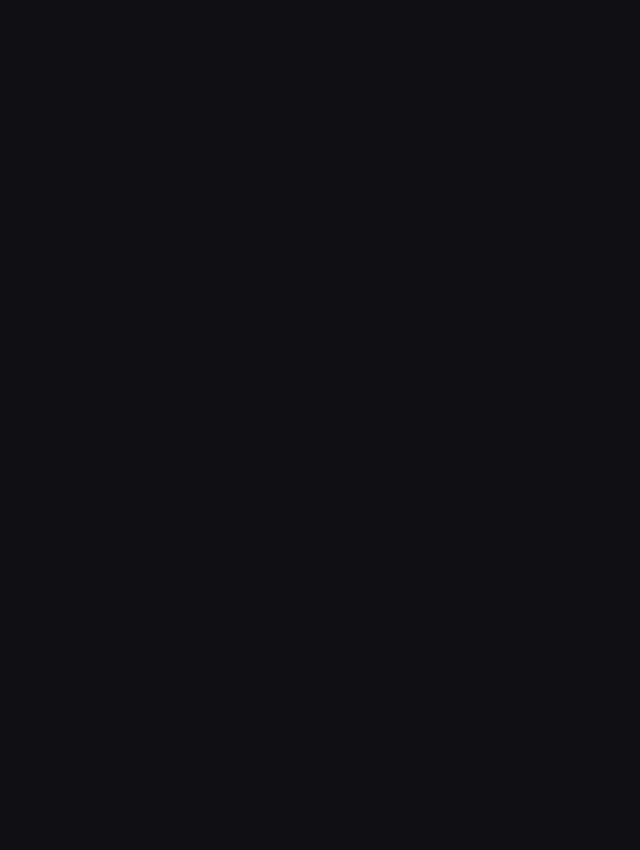
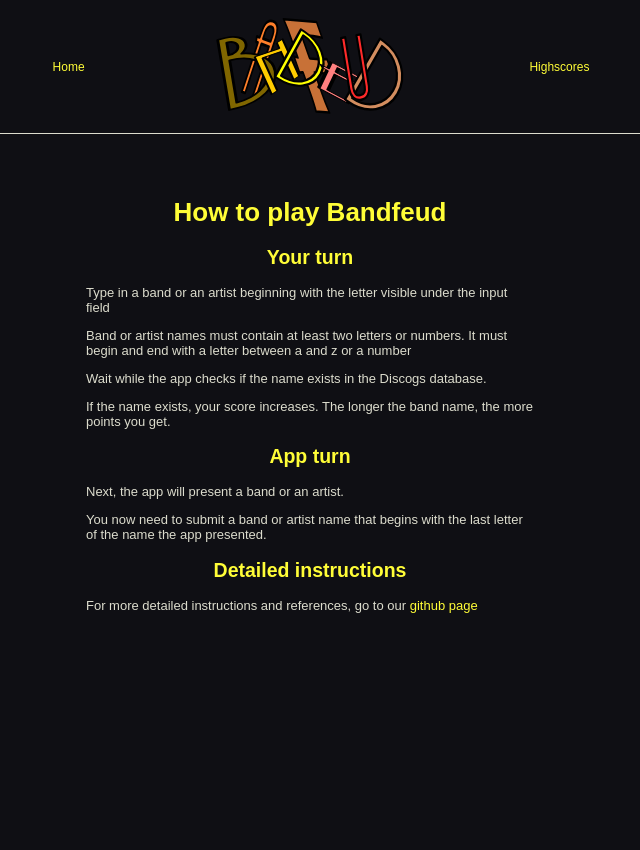
Before and after one commit to Pellin/bandfeud, a React app in the folder client/: page /about in a window 1280 px wide. Shown: the whole page, without its empty margins (330-970 px from the left). Before the commit the page ends 800 px from the top, so only its background shows below. Built offline with nearby package versions, Linux system fonts and the light colour scheme.

Commit message:
Added About component with game instructions and link to Github

```diff
--- a/client/src/AppRouter.js
+++ b/client/src/AppRouter.js
@@ -3,6 +3,7 @@
 import './styles/App.scss';
 
 import Home from './components/home/Home';
+import About from './components/About';
 import Highscores from './components/highscores/Highscores';
 
 function AppRouter() {
@@ -11,6 +12,7 @@
       <div>
         <Route path="/" exact component={Home} />
         <Route path="/highscores/" component={Highscores} />
+        <Route path="/about" component={About} />
       </div>
     </Router>
   );
--- /dev/null
+++ b/client/src/components/About.js
@@ -0,0 +1,42 @@
+import React from 'react';
+import Header from '../components/Header';
+
+const About = () => {
+  return (
+    <div>
+      <Header />
+      <div className="info-container">
+        <h1>How to play Bandfeud</h1>
+        <h2>Your turn</h2>
+        <p>
+          Type in a band or an artist beginning with the letter visible under
+          the input field
+        </p>
+        <p>
+          Band or artist names must contain at least two letters or numbers. It
+          must begin and end with a letter between a and z or a number
+        </p>
+        <p>
+          Wait while the app checks if the name exists in the Discogs database.
+        </p>
+        <p>
+          If the name exists, your score increases. The longer the band name,
+          the more points you get.
+        </p>
+        <h2>App turn</h2>
+        <p>Next, the app will present a band or an artist. </p>
+        <p>
+          You now need to submit a band or artist name that begins with the last
+          letter of the name the app presented.
+        </p>
+        <h2>Detailed instructions</h2>
+        <p>
+          For more detailed instructions and references, go to our{' '}
+          <a rel="noopener noreferrer" target="_blank" href="https://github.com/Pellin/bandfeud">github page</a>
+        </p>
+      </div>
+    </div>
+  );
+};
+
+export default About;
--- a/client/src/components/Header.js
+++ b/client/src/components/Header.js
@@ -38,9 +38,11 @@
             </div>
           )}
         </div>
-        <div className="header-logo">
-          <img src="/images/bandFeud_logo.svg" alt="BandFeud" />
-        </div>
+        <NavLink to="/about" exact activeClassName="active-link">
+          <div className="header-logo" title="About Bandfeud">
+            <img src="/images/bandFeud_logo.svg" alt="BandFeud" />
+          </div>
+        </NavLink>
         <div className="link-container">
           {!inGame && (
             <div className="link">
--- a/client/src/components/home/Home.js
+++ b/client/src/components/home/Home.js
@@ -42,7 +42,7 @@
       <Header />
       {!inGame && (
         <div className="buttons-container">
-          <button className="new-game-button" onClick={startGame}>
+          <button title="Start new game" className="new-game-button" onClick={startGame}>
             PLAY
           </button>
           {bands.length > 0 && (
--- a/client/src/styles/App.scss
+++ b/client/src/styles/App.scss
@@ -1,5 +1,6 @@
 @import './settings';
 @import './base/base';
+@import './components/about';
 @import './components/band-item';
 @import './components/header';
 @import './components/highscores';
--- /dev/null
+++ b/client/src/styles/components/_about.scss
@@ -0,0 +1,27 @@
+.info-container {
+  background: $off-black;
+  color: $off-white;
+  height: 75vh;
+  top: $mobile-top;
+  width: 95vw;
+  margin: auto;
+  padding: 2rem;
+  position: relative;
+
+  a {
+    color: $yellow;
+    text-decoration: none;
+  }
+
+  h1, h2 {
+    color: $yellow;
+    text-align: center;
+  }
+  @media (min-width: $desktop-breakpoint) {
+    font-size: 1.3rem;
+    height: 50vw;
+    padding: 3rem;
+    width: 35vw;
+    top: $desktop-top - 3rem;
+  }
+}
--- a/client/src/styles/components/_header.scss
+++ b/client/src/styles/components/_header.scss
@@ -49,6 +49,7 @@
 }
 
 .header-logo {
+  cursor: pointer;
   margin: 5px;
   width: 100px;
 
```
